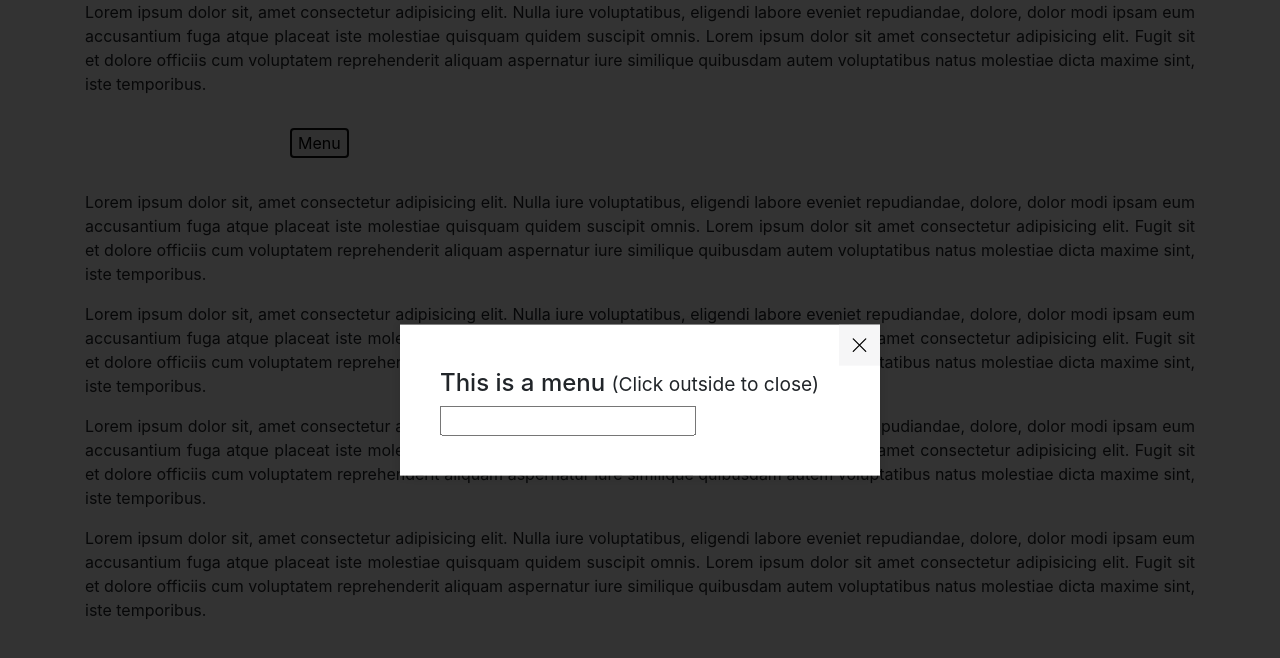
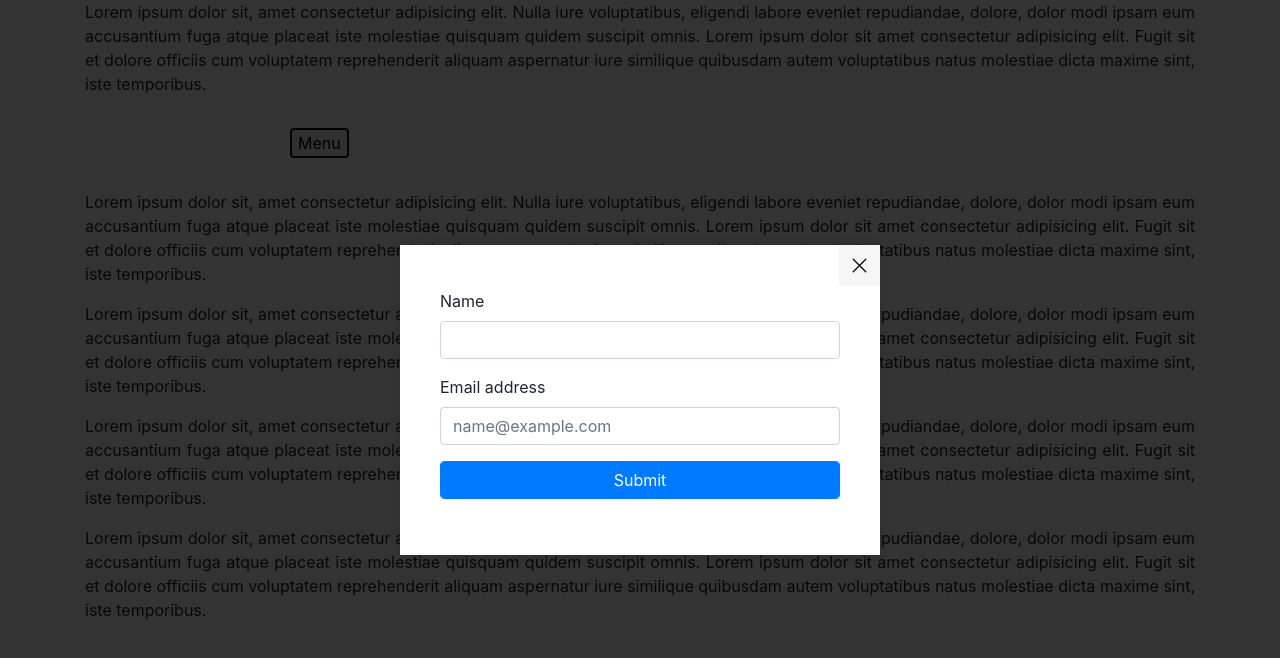
Before and after one commit to ssexton1/productivity-pal-react-app, a React (Create React App) app: page / in a window 1280 px wide. Both pictures are taken after a click on the button "Menu". Shown: the top 658 px of the page. Built offline with nearby package versions, Linux system fonts and the light colour scheme.

Commit message:
basic modal working

```diff
--- a/src/App.js
+++ b/src/App.js
@@ -46,7 +46,7 @@ function App(props) {
 		<div className="container">
 			<Filler />
 			{/* <Container triggerText={triggerText} onSubmit={onSubmit} /> */}
-			<OtherModal/>
+			<OtherModal onSubmit={onSubmit}/>
 			<Filler />
 			<Filler />
 			<Filler />
--- a/src/Modal Files/otherModal.js
+++ b/src/Modal Files/otherModal.js
@@ -1,21 +1,31 @@
-import ReactDOM from "react-dom";
 import React, { useRef, useState } from 'react'
-//import Modal from './Modal'
+import Form from './Form'
 import "./Modal.css";
 
 import useOutsideClick from "./useOutsideClick";
 
-export function OtherModal() {
-	const [show, setSate] = useState(false);
+export function OtherModal({ onSubmit }) {
+	const [show, setState] = useState(false);
 	const ref = useRef();
 
 	useOutsideClick(ref, () => {
-		if (show) setSate(false);
+		if (show) closeModal();
 	});
+
+	const closeModal = () => {
+		setState(false);
+	};
+
+	const onKeyDown = (event) => {
+		if (event.keyCode === 27) {
+			closeModal();
+		}
+	};
+
 
 	return (
 		<div className="App">
-			<button onClick={() => setSate(!show)}>Menu</button>
+			<button onClick={() => setState(!show)}>Menu</button>
 			{show && (
 				<aside
 					tag="aside"
@@ -23,13 +33,14 @@ export function OtherModal() {
 					tabIndex="-1"
 					aria-modal="true"
 					className="modal-cover"
+					onKeyDown={onKeyDown}
 				>
 					<div className="modal-area" ref={ref}>
 						<button
 							aria-label="Close Modal"
 							aria-labelledby="close-modal"
 							className="_modal-close"
-							onClick={() => setSate(false)}
+							onClick={() => setState(false)}
 						>
 							<span id="close-modal" className="_hide-visual">
 								Close
@@ -39,10 +50,7 @@ export function OtherModal() {
 							</svg>
 						</button>
 						<div className="modal-body">
-							<h4>
-								This is a menu <small>(Click outside to close)</small>
-							</h4>
-							<input type="text" />
+							<Form onSubmit={onSubmit}/>
 						</div>
 					</div>
 				</aside>
--- a/src/Modal Files/useOutsideClick.js
+++ b/src/Modal Files/useOutsideClick.js
@@ -3,7 +3,6 @@ import { useEffect } from "react";
 const useOutsideClick = (ref, callback) => {
   const handleClick = e => {
     if (ref.current && !ref.current.contains(e.target)) {
-      console.log("reached");
       callback();
     }
   };
```
Also changed, not shown: 1 other file (tests, documents, lock files or other folders).
